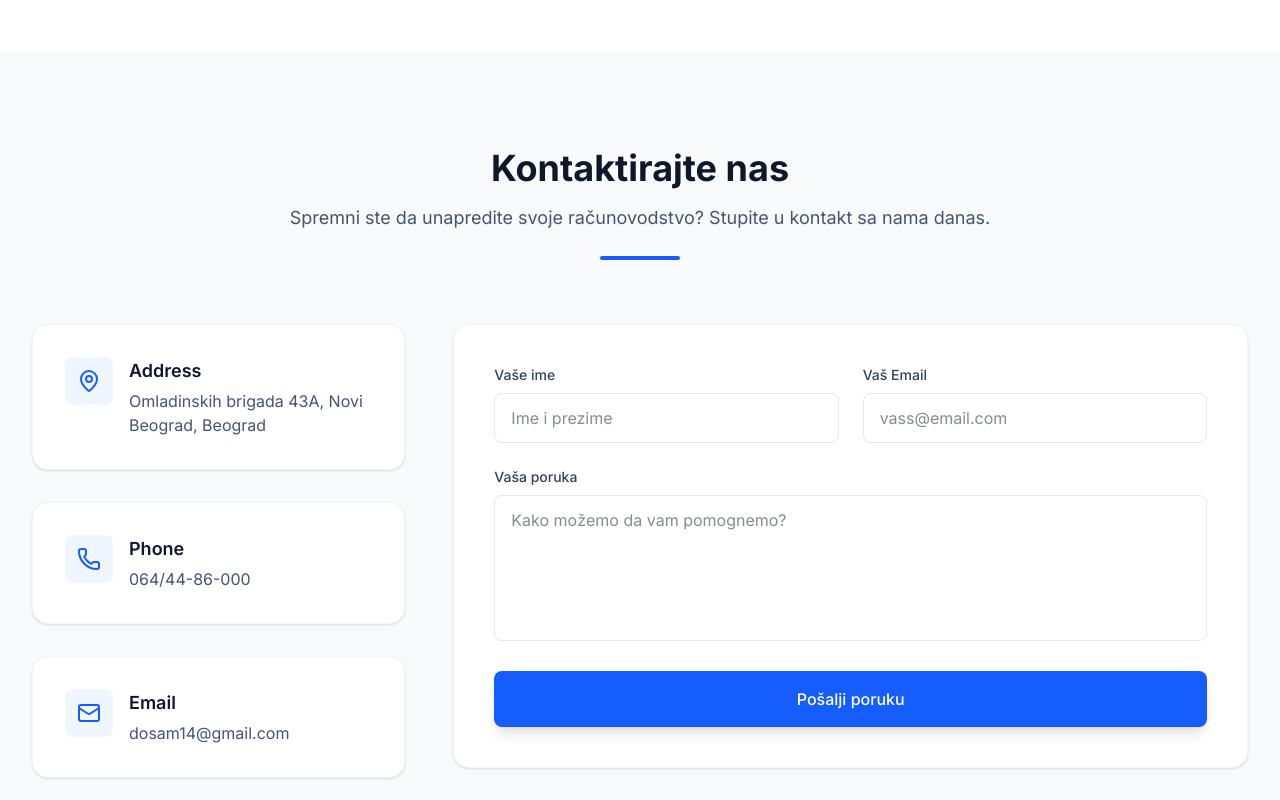
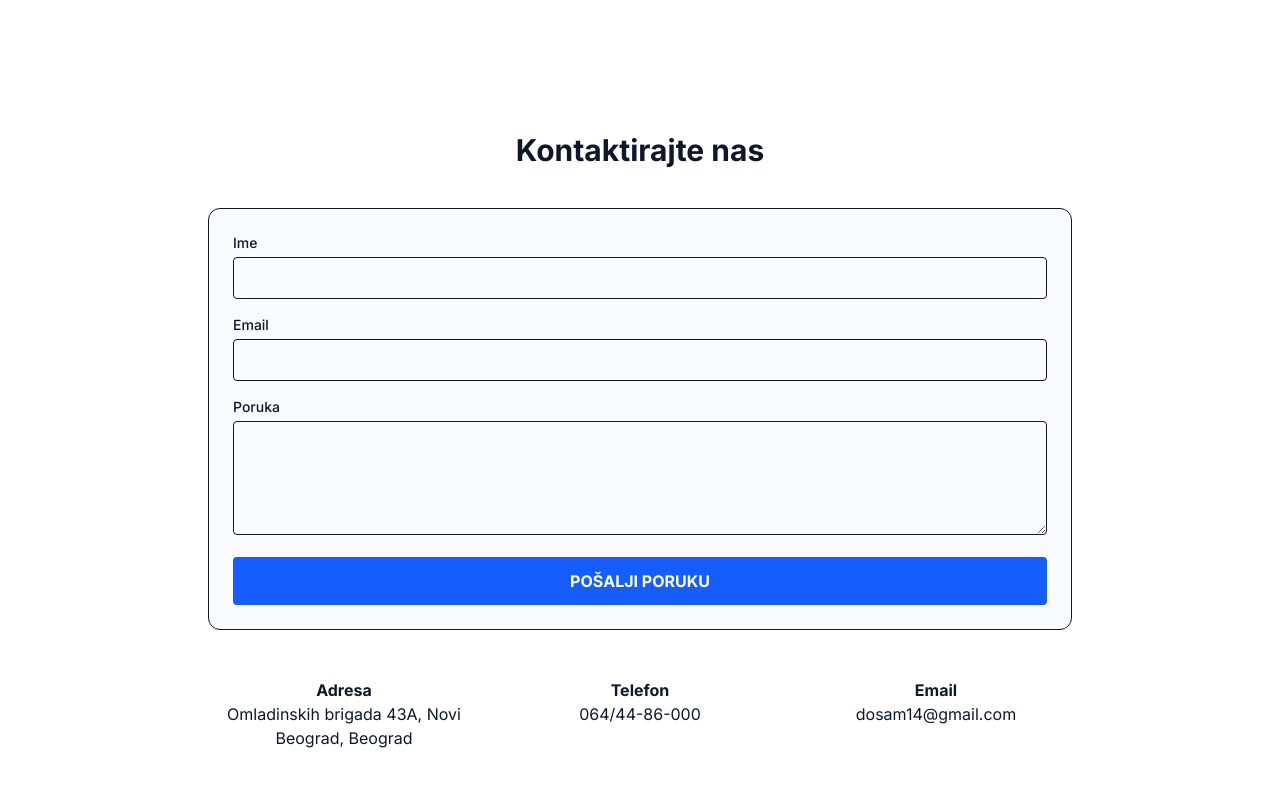
Before and after one commit to zaricmilos014-svg/e-racunovodstvo, a React (Vite) app: page / in a window 1280 px wide. Shown: the part 2240-3040 px from the top of the page. Built offline with nearby package versions, Linux system fonts and the light colour scheme.

Commit message:
Update Contact.tsx

```diff
--- a/src/components/Contact.tsx
+++ b/src/components/Contact.tsx
@@ -10,62 +10,48 @@ export default function Contact({ currentLang }: ContactProps) {
   const t = translations[currentLang].contact;
 
   return (
-    <section id="contact" className="py-24 bg-slate-50">
-      <div className="max-w-7xl mx-auto px-4 sm:px-6 lg:px-8">
-        <div className="text-center max-w-3xl mx-auto mb-16">
-          <h2 className="text-3xl md:text-4xl font-bold text-slate-900 mb-4">{t.title}</h2>
-          <p className="text-lg text-slate-600 mb-6">{t.subtitle}</p>
-          <div className="w-20 h-1 bg-blue-600 mx-auto rounded-full"></div>
-        </div>
+    <section id="contact" className="py-20 bg-white">
+      <div className="max-w-4xl mx-auto px-4">
+        <h2 className="text-3xl font-bold text-center mb-10">{t.title}</h2>
 
-        <div className="grid grid-cols-1 lg:grid-cols-3 gap-12">
-          {/* Info deo - ostaje isti */}
-          <div className="lg:col-span-1 space-y-8">
-            <div className="bg-white p-8 rounded-2xl shadow-sm border border-slate-100 flex items-start space-x-4">
-              <div className="bg-blue-50 p-3 rounded-lg text-blue-600 flex-shrink-0"><MapPin className="w-6 h-6" /></div>
-              <div><h4 className="text-lg font-semibold text-slate-900 mb-1">Address</h4><p className="text-slate-600">{t.address}</p></div>
-            </div>
-            <div className="bg-white p-8 rounded-2xl shadow-sm border border-slate-100 flex items-start space-x-4">
-              <div className="bg-blue-50 p-3 rounded-lg text-blue-600 flex-shrink-0"><Phone className="w-6 h-6" /></div>
-              <div><h4 className="text-lg font-semibold text-slate-900 mb-1">Phone</h4><p className="text-slate-600">{t.phone}</p></div>
-            </div>
-            <div className="bg-white p-8 rounded-2xl shadow-sm border border-slate-100 flex items-start space-x-4">
-              <div className="bg-blue-50 p-3 rounded-lg text-blue-600 flex-shrink-0"><Mail className="w-6 h-6" /></div>
-              <div><h4 className="text-lg font-semibold text-slate-900 mb-1">Email</h4><p className="text-slate-600">{t.email}</p></div>
-            </div>
-          </div>
-
-          {/* FORMA - Očišćena od JavaScripta koji koči */}
-          <div className="lg:col-span-2">
-            <div className="bg-white p-8 md:p-10 rounded-2xl shadow-sm border border-slate-100">
+        {/* FORMA BEZ DODATNIH KOMPLIKACIJA */}
         <form
           name="contact"
           method="POST"
           data-netlify="true"
-                className="space-y-6"
+          className="space-y-4 bg-slate-50 p-6 rounded-xl border"
         >
+          {/* OVO JE NAJBITNIJE ZA NETLIFY */}
           <input type="hidden" name="form-name" value="contact" />
 
-                <div className="grid grid-cols-1 md:grid-cols-2 gap-6">
           <div>
-                    <label className="block text-sm font-medium text-slate-700 mb-2">{t.form.name}</label>
-                    <input type="text" name="name" required className="w-full px-4 py-3 rounded-lg border border-slate-200 outline-none" placeholder="Ime i prezime" />
+            <label className="block mb-1 text-sm font-medium">Ime</label>
+            <input type="text" name="name" required className="w-full p-2 border rounded" />
           </div>
+
           <div>
-                    <label className="block text-sm font-medium text-slate-700 mb-2">{t.form.email}</label>
-                    <input type="email" name="email" required className="w-full px-4 py-3 rounded-lg border border-slate-200 outline-none" placeholder="vass@email.com" />
+            <label className="block mb-1 text-sm font-medium">Email</label>
+            <input type="email" name="email" required className="w-full p-2 border rounded" />
           </div>
+
+          <div>
+            <label className="block mb-1 text-sm font-medium">Poruka</label>
+            <textarea name="message" rows={4} required className="w-full p-2 border rounded"></textarea>
           </div>
-                <div>
-                  <label className="block text-sm font-medium text-slate-700 mb-2">{t.form.message}</label>
-                  <textarea name="message" rows={5} required className="w-full px-4 py-3 rounded-lg border border-slate-200 outline-none resize-none" placeholder="Kako možemo da vam pomognemo?"></textarea>
-                </div>
-                <button type="submit" className="w-full bg-blue-600 hover:bg-blue-700 text-white font-medium py-4 rounded-lg transition-colors shadow-lg">
-                  {t.form.submit}
+
+          <button
+            type="submit"
+            className="w-full bg-blue-600 text-white py-3 rounded font-bold hover:bg-blue-700 transition-colors"
+          >
+            POŠALJI PORUKU
           </button>
         </form>
-            </div>
-          </div>
+
+        {/* INFO PODACI ISPOD FORME */}
+        <div className="mt-12 grid grid-cols-1 md:grid-cols-3 gap-6 text-center">
+          <div><p className="font-bold">Adresa</p><p>{t.address}</p></div>
+          <div><p className="font-bold">Telefon</p><p>{t.phone}</p></div>
+          <div><p className="font-bold">Email</p><p>{t.email}</p></div>
         </div>
       </div>
     </section>
```
Lines whose indentation alone changed are shown as unchanged.
